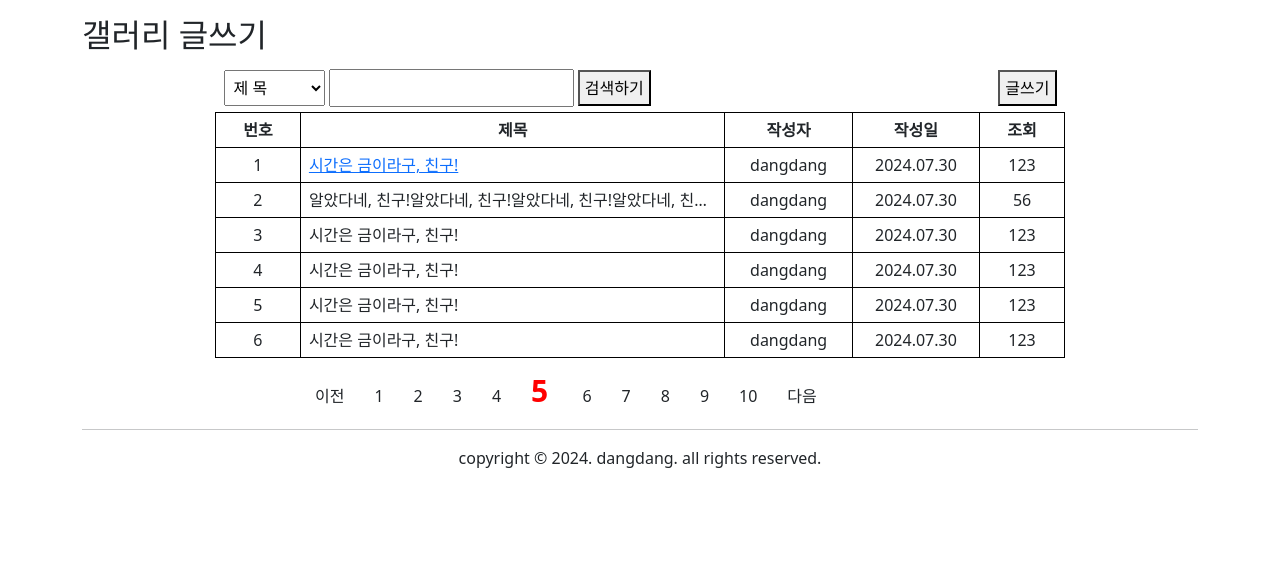
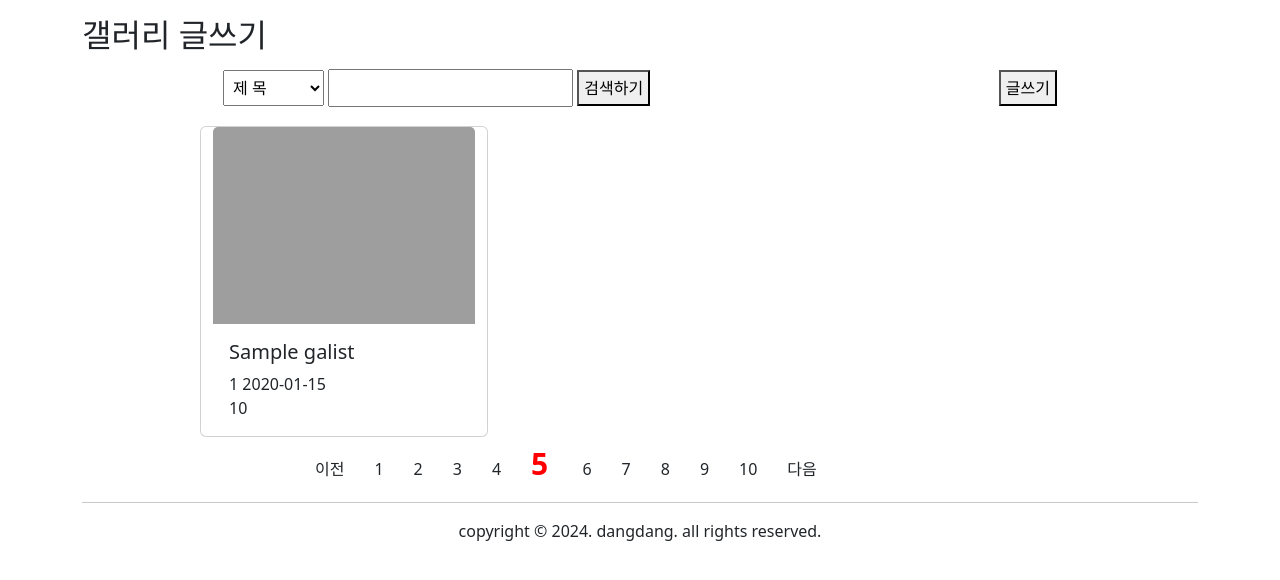
Before and after one commit to gongbu22/semiprojectv1b, a FastAPI app: template views/templates/gallery/list.html in a window 1280 px wide. Shown: the part 145-725 px from the top of the page. Run offline with FastAPI, Linux system fonts and the light colour scheme; the template is opened without the code that fills it: most values are stand-ins (such as "Sample title", 1, 10 or a date in 2020); parts of the project's set-up code (start-up, migrations or seed data) failed here and were passed over; some libraries are stand-ins or nearby versions.

Commit message:
gallery list 관련 코드 추가

```diff
--- a/app/service/gallery.py
+++ b/app/service/gallery.py
@@ -2,7 +2,7 @@ import os
 from datetime import datetime
 
 from fastapi import Form
-from sqlalchemy import insert
+from sqlalchemy import insert, select
 from sqlalchemy.exc import SQLAlchemyError
 
 from app.model.gallery import Gallery, GalAttach
@@ -54,3 +54,19 @@ class GalleryService:
         except SQLAlchemyError as ex:
             print(f'▶▶▶ insert_gallery에서 오류 발생: {str(ex)}')
             db.rollback()
+
+
+    @staticmethod
+    def select_gallery(cpg, db):
+        try:
+            stmt = select(Gallery.gno, Gallery.title, Gallery.userid,
+                          Gallery.regdate, Gallery.views, GalAttach.fname)\
+                .join_from(Gallery, GalAttach)\
+                .order_by(Gallery.gno.desc()).limit(25)
+            result = db.execute(stmt)
+
+            return result
+
+        except SQLAlchemyError as ex:
+            print(f'▶▶▶ select_gallery에서 오류 발생: {str(ex)}')
+            db.rollback()
--- a/views/templates/gallery/list.html
+++ b/views/templates/gallery/list.html
@@ -49,41 +49,27 @@
                 <button type="button" id="findbtn">검색하기</button></td>
             <td colspan="2"><button type="button" id="writebtn" onclick="location.href='/gallery/write'">글쓰기</button></td>
         </tr>
-        <th>번호</th>
-        <th>제목</th>
-        <th>작성자</th>
-        <th>작성일</th>
-        <th>조회</th>
-        </tr>
         </thead>
-        <tbody>
-        <tr>
-            <td>1</td><td><a href="/gallery/view?bid=1">시간은 금이라구, 친구!</a></td>
-            <td>dangdang</td><td>2024.07.30</td><td>123</td>
-        </tr>
-        <tr>
-            <td>2</td><td>알았다네, 친구!알았다네, 친구!알았다네, 친구!알았다네, 친구!알았다네, 친구!알았다네, 친구!알았다네, 친구!알았다네, 친구!알았다네, 친구!알았다네, 친구!알았다네, 친구!</td>
-            <td>dangdang</td><td>2024.07.30</td><td>56</td>
+    </table>
 
-        </tr>
-        <tr>
-            <td>3</td><td>시간은 금이라구, 친구!</td>
-            <td>dangdang</td><td>2024.07.30</td><td>123</td>
-        </tr>
-        <tr>
-            <td>4</td><td>시간은 금이라구, 친구!</td>
-            <td>dangdang</td><td>2024.07.30</td><td>123</td>
-        </tr>
-        <tr>
-            <td>5</td><td>시간은 금이라구, 친구!</td>
-            <td>dangdang</td><td>2024.07.30</td><td>123</td>
-        </tr>
-        <tr>
-            <td>6</td><td>시간은 금이라구, 친구!</td>
-            <td>dangdang</td><td>2024.07.30</td><td>123</td>
-        </tr>
-        </tbody>
-    </table>
+    <div class="row" style="width: 888px; margin: 0 auto;">
+        {% for ga in galist %}
+        <div class="col-10 card m-1" style="width: 18rem">
+            <a href="/gallery/view/1">
+                <img src="http://127.0.0.1/cdn/img/{{ ga.fname }}"
+                     class="card-img-top" alt="..."></a><!-- 이미지 -->
+            <div class="card-body">
+                <h5 class="card-title">{{ ga.title }}</h5>
+                <div><span>{{ ga.userid }}</span>
+                    <span>{{ ga.regdate }}</span></div>
+                <div>
+                    <span><i class="bi bi-eye"></i>{{ ga.views }}</span>
+                </div>
+            </div>
+        </div>
+        {% endfor %}
+    </div>
+
     <div class="pagnation">
         <ul>
             <li>이전</li><li>1</li><li>2</li><li>3</li><li>4</li><li class="cpg">5</li>
```
Also changed, not shown: app/routes/gallery.py (+5 -2 lines).
